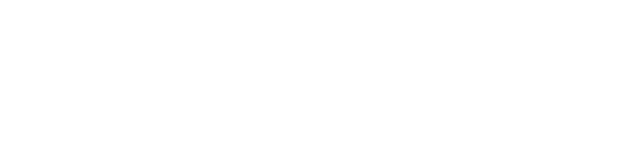
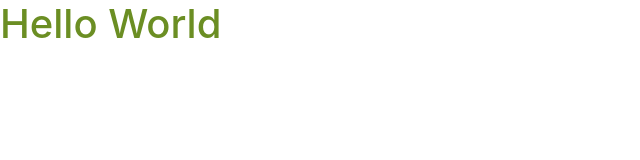
Before and after one commit to Julian-H-Martinez/side-projects, a plain HTML site: page 2-Portfolio/index.html in a window 1280 px wide. Shown: the whole page, without its empty margins (0-640 px from the left). Drawn offline with nearby package versions, Linux system fonts and the light colour scheme; a web font is replaced by a local one.

Commit message:
working with variables

```diff
--- a/2-Portfolio/index.html
+++ b/2-Portfolio/index.html
@@ -15,12 +15,17 @@
           rel="stylesheet">
 <!--immediate styling-->
     <style>
-
+        body{
+            --favGreen: #6b8e23;
+        }
+        h1{
+            color: var(--favGreen);
+        }
     </style>
 </head>
 <body>
 <nav>
-
+    <h1>Hello World</h1>
 </nav>
 
 <main>
```
